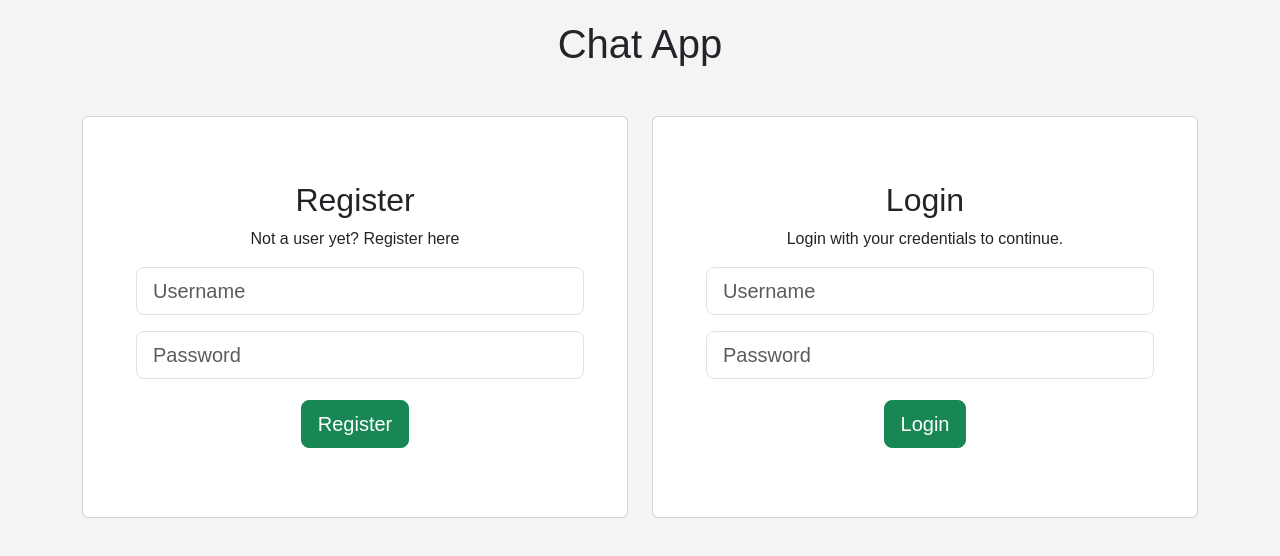
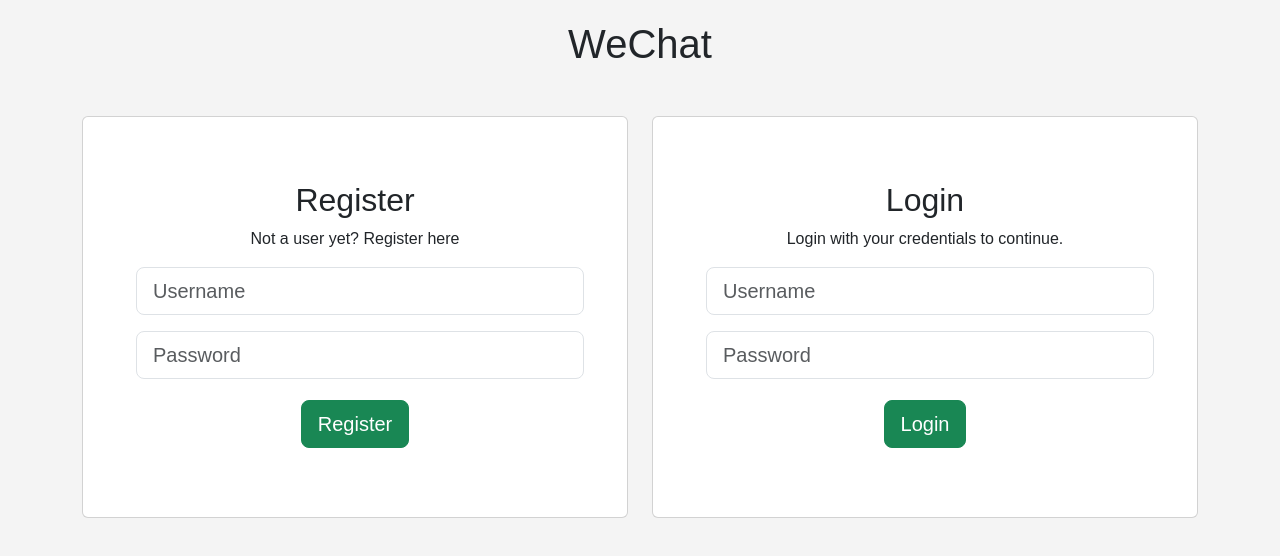
Before and after one commit to sourjyendu-barik/wechat, a React (Create React App) app: page / in a window 1280 px wide. Shown: the top 556 px of the page. Built offline with nearby package versions, Linux system fonts and the light colour scheme; no server answers.

Commit message:
cleared bug

```diff
--- a/public/index.html
+++ b/public/index.html
@@ -1,8 +1,8 @@
-<!DOCTYPE html>
+<!doctype html>
 <html lang="en">
   <head>
     <meta charset="utf-8" />
-    <link rel="icon" href="%PUBLIC_URL%/favicon.ico" />
+    <link rel="icon" type="image/png" href="%PUBLIC_URL%/download.png" />
     <meta name="viewport" content="width=device-width, initial-scale=1" />
     <meta name="theme-color" content="#000000" />
     <meta
@@ -24,7 +24,7 @@
       work correctly both with client-side routing and a non-root public URL.
       Learn how to configure a non-root public URL by running `npm run build`.
     -->
-    <title>React App</title>
+    <title>WeChat</title>
   </head>
   <body>
     <noscript>You need to enable JavaScript to run this app.</noscript>
--- a/src/App.js
+++ b/src/App.js
@@ -13,7 +13,7 @@
   }
   return (
     <div className="app">
-      <h1>Chat App</h1>
+      <h1>WeChat</h1>
       {!LoggedInUser ? (
         <div className="container mt-5 text-center">
           <div className="row">
```
Also changed, not shown: public/download.png (added).
